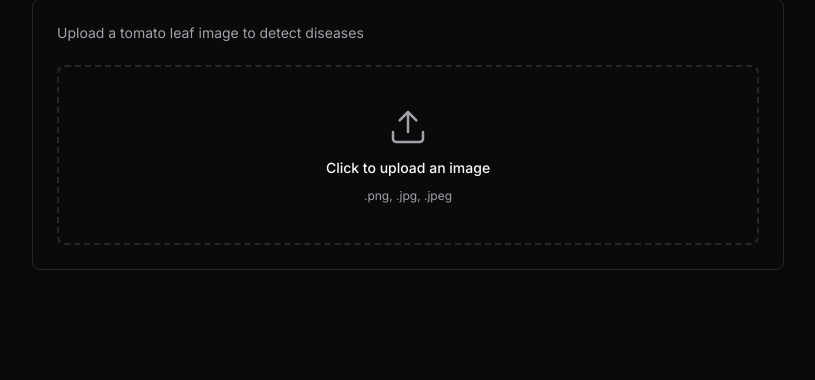
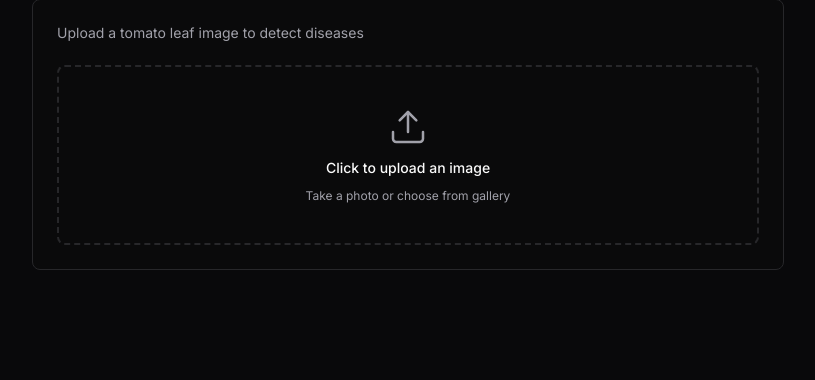
Before and after one commit to soumya-prabha-maiti/tomato-leaf-disease-classification, a Flask app: page / in a window 1280 px wide. Shown: the part 90-470 px from the top of the page, without its empty margins (232-1047 px from the left). Run offline with Flask 3, Linux system fonts and the light colour scheme; parts of the project's set-up code (start-up, migrations or seed data) failed here and were passed over.

Commit message:
Update accept type in file picker

```diff
--- a/templates/index.html
+++ b/templates/index.html
@@ -9,9 +9,9 @@
             <label for="imageUpload" class="upload-area" id="upload-area">
                 <svg xmlns="http://www.w3.org/2000/svg" width="40" height="40" viewBox="0 0 24 24" fill="none" stroke="currentColor" stroke-width="1.5" stroke-linecap="round" stroke-linejoin="round"><path d="M21 15v4a2 2 0 0 1-2 2H5a2 2 0 0 1-2-2v-4"/><polyline points="17 8 12 3 7 8"/><line x1="12" y1="3" x2="12" y2="15"/></svg>
                 <span class="upload-text">Click to upload an image</span>
-                <span class="upload-hint">.png, .jpg, .jpeg</span>
+                <span class="upload-hint">Take a photo or choose from gallery</span>
             </label>
-            <input type="file" name="file" id="imageUpload" accept=".png, .jpg, .jpeg">
+            <input type="file" name="file" id="imageUpload" accept="image/*">
         </form>
 
         <div class="image-section" style="display:none;">
```
